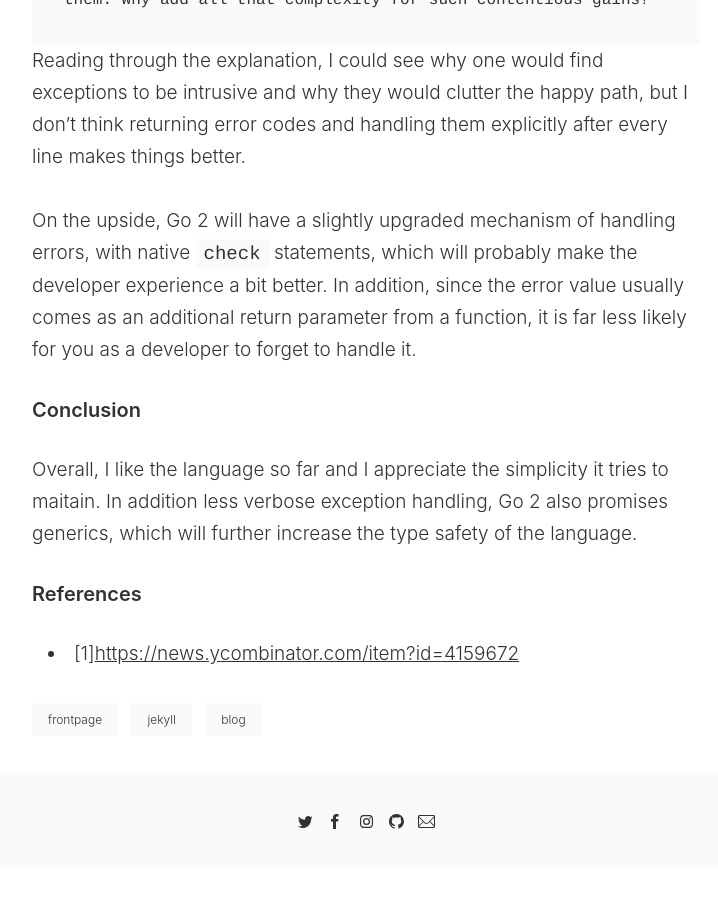
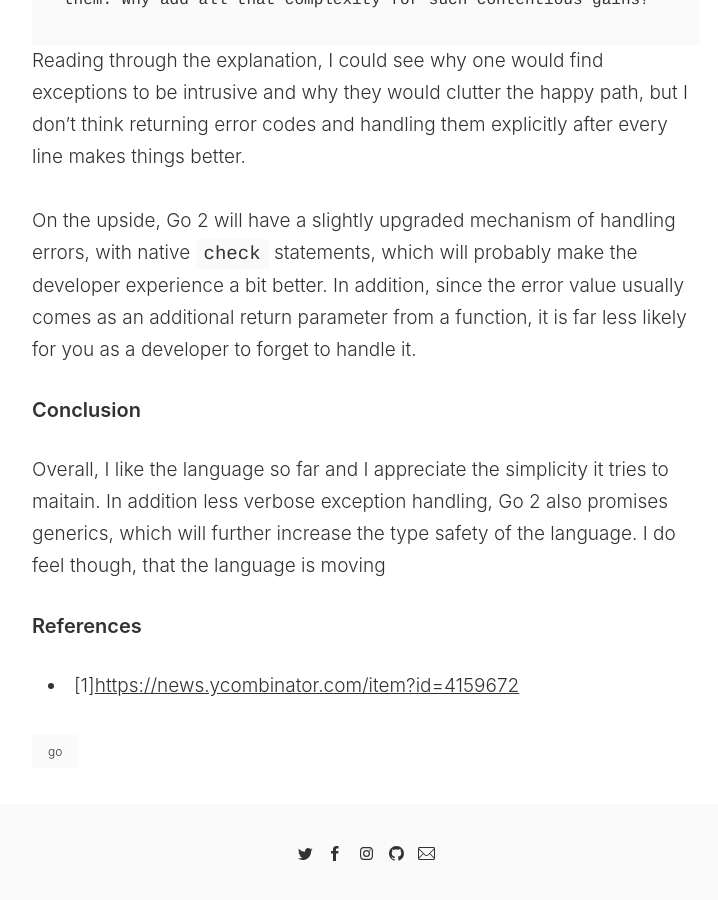
Before and after one commit to fpetkovski/fpetkovski.github.io, a Jekyll site: the page built from _posts/2018-01-16-my-impression-of-golang.markdown, in a window 1280 px wide and 900 px high, scrolled down 4382 px. Shown: the whole window, without its empty margins (274-992 px from the left). Built offline with Jekyll 4.4.1, drawn with Linux system fonts in a browser that asks for light colours; before the commit the page ends 5250 px from its top, so only the background shows below that.

```diff
--- a/CNAME
+++ /dev/null
@@ -1 +0,0 @@
-http://fpetkovski.github.io
--- a/_posts/2018-01-16-my-impression-of-golang.markdown
+++ b/_posts/2018-01-16-my-impression-of-golang.markdown
@@ -1,7 +1,7 @@
 ---
 layout: post
 title: My impression of Go
-tags: [frontpage, jekyll, blog]
+tags: [go]
 image: '/images/posts/go-lang-game.png'
 ---
 
@@ -73,7 +73,6 @@ What implicit interfaces allow you to do on the other hand, is to make type from
 
 Whatever the reasons for deciding to go this route, I am not convinced that the benefits of implicit interfaces outweigh their drawbacks, and I would have prefered to have explicit interfaces instead.
 
-
 #### Exception management
 
 This could be one of the most controversial features of the language, and it has been debated over and over again.
@@ -93,7 +92,7 @@ On the upside, Go 2 will have a slightly upgraded mechanism of handling errors,
 
 #### Conclusion
 
-Overall, I like the language so far and I appreciate the simplicity it tries to maitain. In addition less verbose exception handling, Go 2 also promises generics, which will further increase the type safety of the language.
+Overall, I like the language so far and I appreciate the simplicity it tries to maitain. In addition less verbose exception handling, Go 2 also promises generics, which will further increase the type safety of the language. I do feel though, that the language is moving
 
 #### References
 * [1]<https://news.ycombinator.com/item?id=4159672>
```
